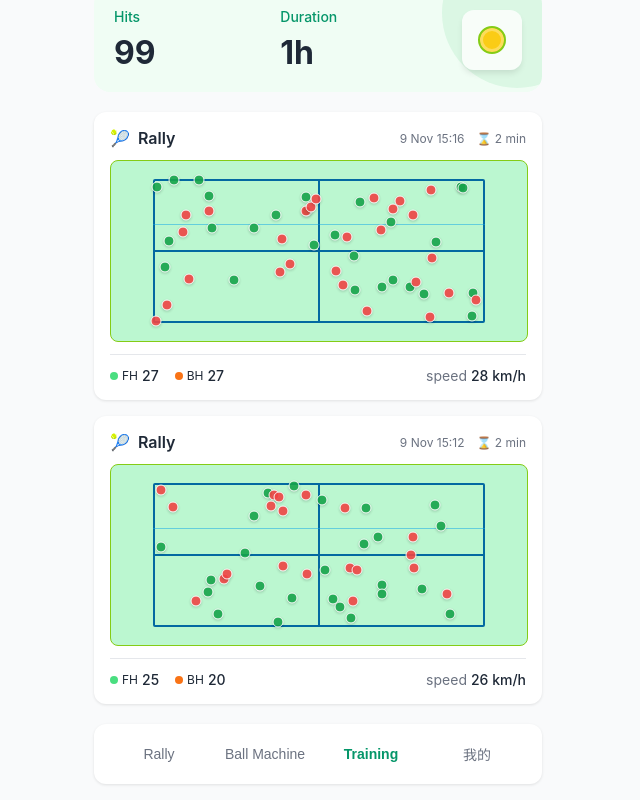
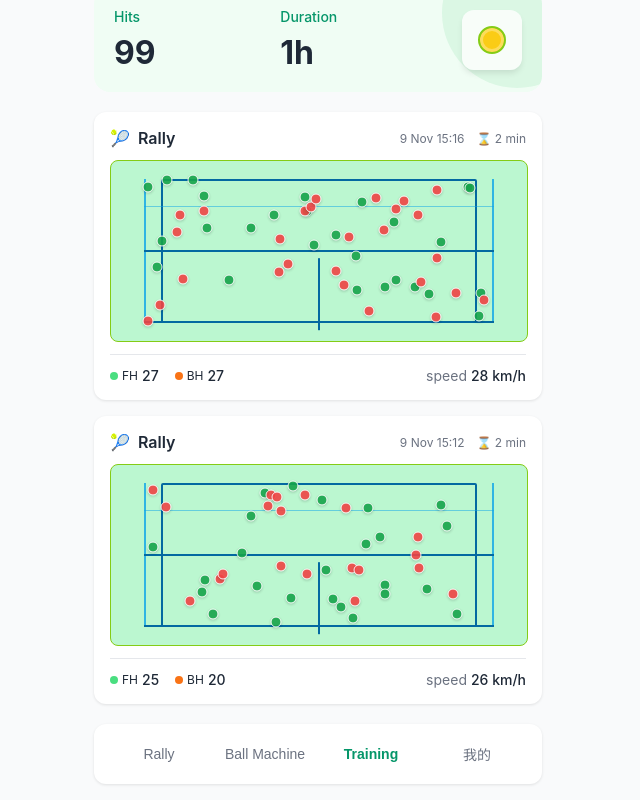
Before and after one commit to Yang-li-young/Ball_machine, a React (Create React App) app in the folder ball-machine-app/: page / in a window 1280 px wide. Both pictures are taken after a click on the button "Training". Shown: the part 90-890 px from the top of the page, without its empty margins (322-962 px from the left). Built offline with nearby package versions, Linux system fonts and the light colour scheme.

Commit message:
Fix tennis court visualization: add doubles sidelines and correct center line

```diff
--- a/ball-machine-app/src/Training.tsx
+++ b/ball-machine-app/src/Training.tsx
@@ -83,48 +83,78 @@ export function TrainingPage({ onNavigate }: { onNavigate: (page: string) => voi
         borderRadius: '8px',
         overflow: 'hidden'
       }}>
-        {/* 网球场边界线 */}
+        {/* 单打边界线 */}
         <div style={{
           position: 'absolute',
-          left: '10%',
+          left: '12%',
           top: '10%',
-          right: '10%',
+          right: '12%',
           bottom: '10%',
-          border: '2px solid #0369a1', // 蓝色边界线
+          border: '2px solid #0369a1', // 蓝色单打边界线
           borderRadius: '2px'
         }} />
 
-        {/* 发球区横线 */}
+        {/* 双打边线 */}
         <div style={{
           position: 'absolute',
-          left: '10%',
+          left: '8%',
+          top: '10%',
+          width: '2px',
+          height: '80%',
+          backgroundColor: '#0ea5e9', // 浅蓝色双打边线
+          opacity: 0.8
+        }} />
+        <div style={{
+          position: 'absolute',
+          right: '8%',
+          top: '10%',
+          width: '2px',
+          height: '80%',
+          backgroundColor: '#0ea5e9', // 浅蓝色双打边线
+          opacity: 0.8
+        }} />
+
+        {/* 发球区横线（前发球线） */}
+        <div style={{
+          position: 'absolute',
+          left: '8%',
           top: '50%',
-          right: '10%',
+          right: '8%',
           height: '2px',
           backgroundColor: '#0369a1',
           transform: 'translateY(-50%)'
         }} />
 
-        {/* 发球区中线 */}
+        {/* 发球区中线 - 只到发球线 */}
         <div style={{
           position: 'absolute',
           left: '50%',
-          top: '10%',
-          bottom: '10%',
+          top: '50%',
+          height: '40%', // 只到发球线，不是整个场地
           width: '2px',
           backgroundColor: '#0369a1',
-          transform: 'translateX(-50%)'
+          transform: 'translateX(-50%) translateY(10%)' // 从发球线向下延伸到边界线
         }} />
 
-        {/* 网前区标记线 */}
+        {/* 网前区标记 */}
         <div style={{
           position: 'absolute',
-          left: '10%',
-          top: '35%',
-          right: '10%',
+          left: '8%',
+          top: '25%',
+          right: '8%',
           height: '1px',
           backgroundColor: '#0ea5e9',
           opacity: 0.5
+        }} />
+
+        {/* 底线标记 */}
+        <div style={{
+          position: 'absolute',
+          left: '8%',
+          bottom: '10%',
+          right: '8%',
+          height: '2px',
+          backgroundColor: '#0369a1'
         }} />
 
         {/* 绘制击球点 - 将随机坐标映射到网球场区域 */}
@@ -133,9 +163,9 @@ export function TrainingPage({ onNavigate }: { onNavigate: (page: string) => voi
             key={index}
             style={{
               position: 'absolute',
-              // 将0-100%的随机坐标映射到网球场区域内
-              left: `${10 + point.x * 0.8}%`,
-              top: `${10 + point.y * 0.8}%`,
+              // 将0-100%的随机坐标映射到包括双打边线的整个场地区域内
+              left: `${8 + point.x * 0.84}%`, // 从8%到92%的宽度范围
+              top: `${10 + point.y * 0.8}%`, // 从10%到90%的高度范围
               width: '9px',
               height: '9px',
               borderRadius: '50%',
```
